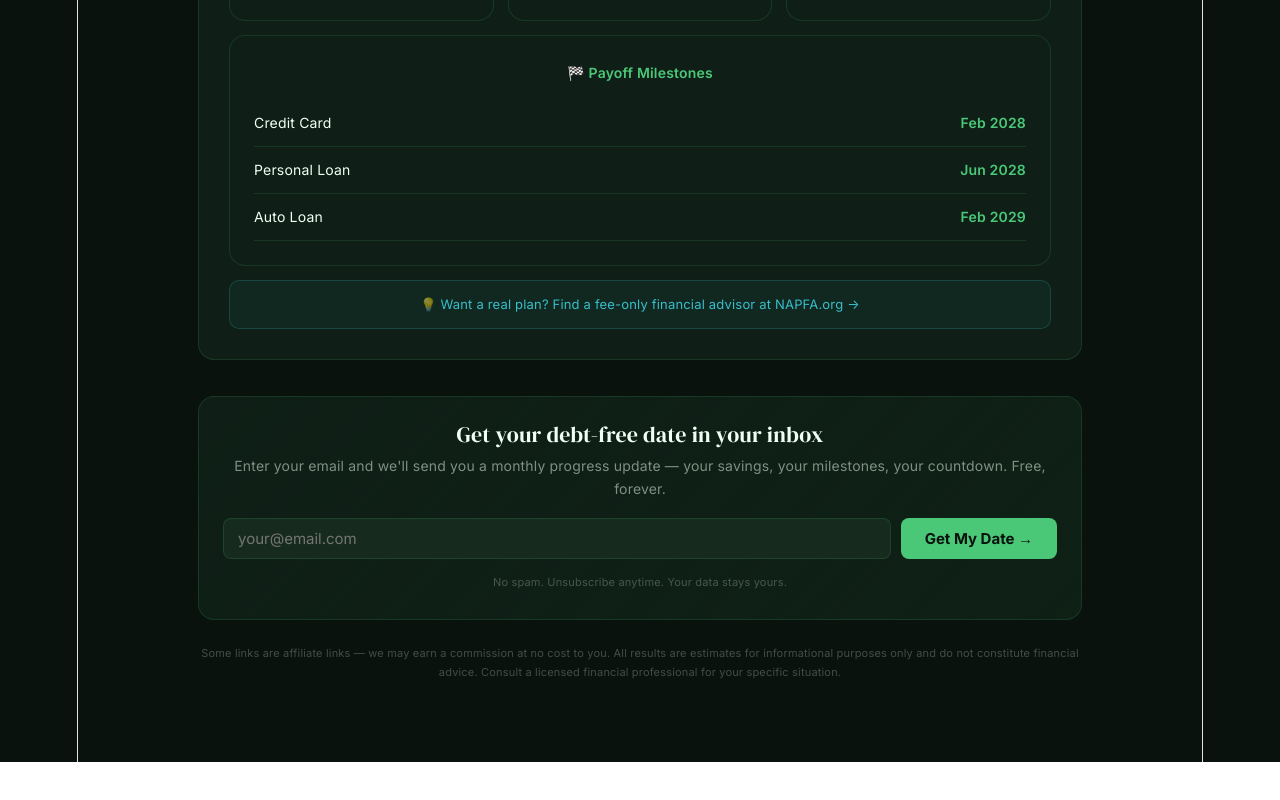
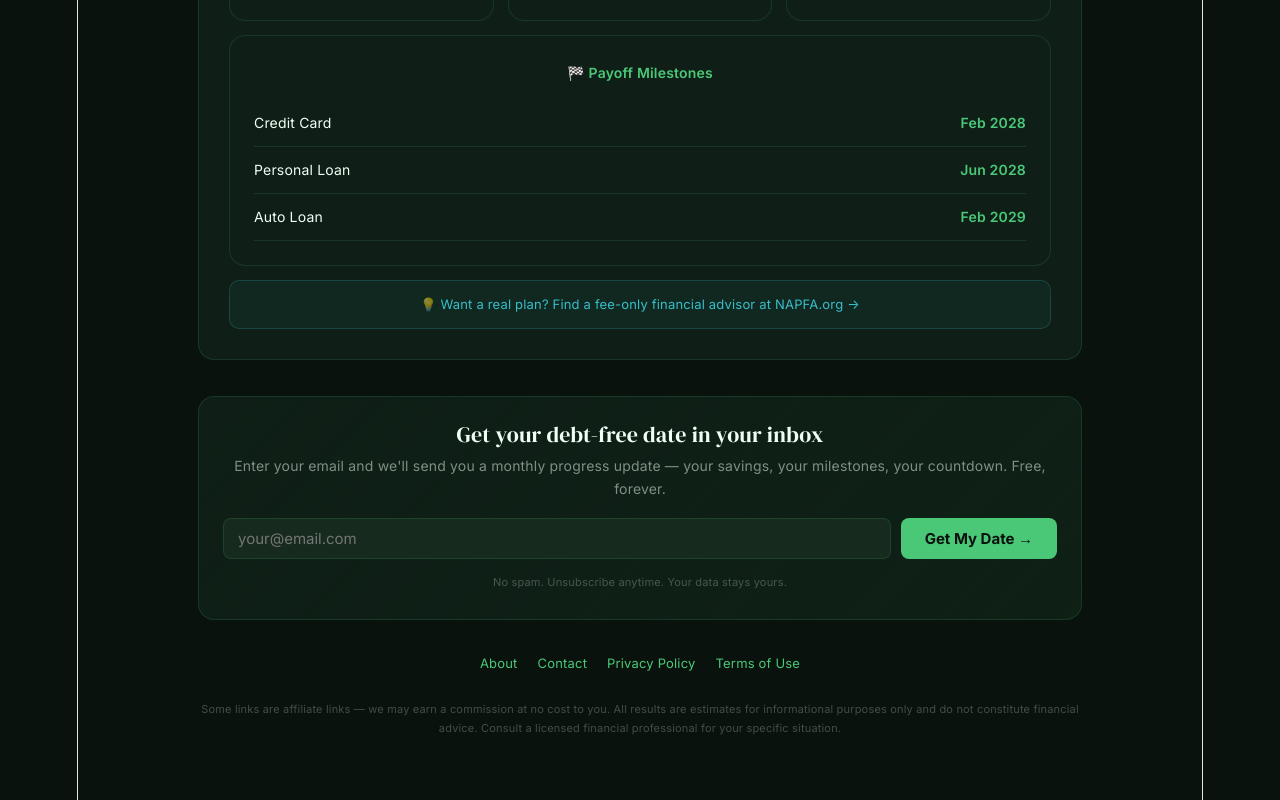
Before and after one commit to Payoffclock/payoffclock, a React (Vite) app: page / in a window 1280 px wide. Shown: the part 1882-2682 px from the top of the page. Before the commit the page ends 2644 px from the top, so only its background shows below. Built offline with nearby package versions, Linux system fonts and the light colour scheme.

Commit message:
Add footer nav links

```diff
--- a/src/App.jsx
+++ b/src/App.jsx
@@ -897,7 +897,12 @@ export default function App() {
         </Card>
 
         <EmailCapture />
-
+<div style={{ marginTop: 30, textAlign: "center", fontSize: 13 }}>
+  <a href="/about.html" style={{ color: C.green, margin: "0 10px", textDecoration: "none" }}>About</a>
+  <a href="/contact.html" style={{ color: C.green, margin: "0 10px", textDecoration: "none" }}>Contact</a>
+  <a href="/privacy.html" style={{ color: C.green, margin: "0 10px", textDecoration: "none" }}>Privacy Policy</a>
+  <a href="/terms.html" style={{ color: C.green, margin: "0 10px", textDecoration: "none" }}>Terms of Use</a>
+</div>
         <div style={{ marginTop: 24, fontSize: 11, color: C.faint, textAlign: "center", lineHeight: 1.7 }}>
           Some links are affiliate links — we may earn a commission at no cost to you. All results are estimates for informational purposes only and do not constitute financial advice. Consult a licensed financial professional for your specific situation.
         </div>
```
